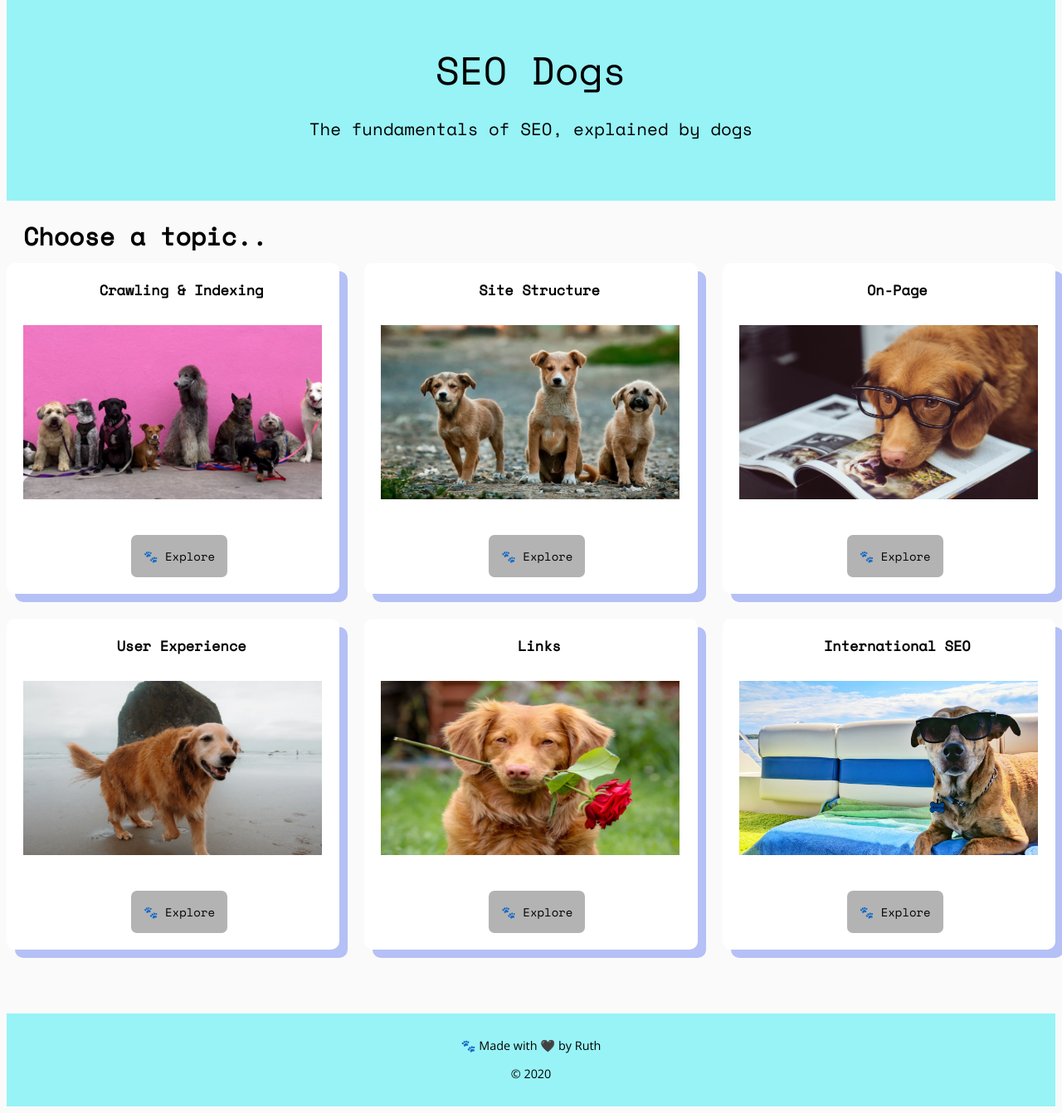
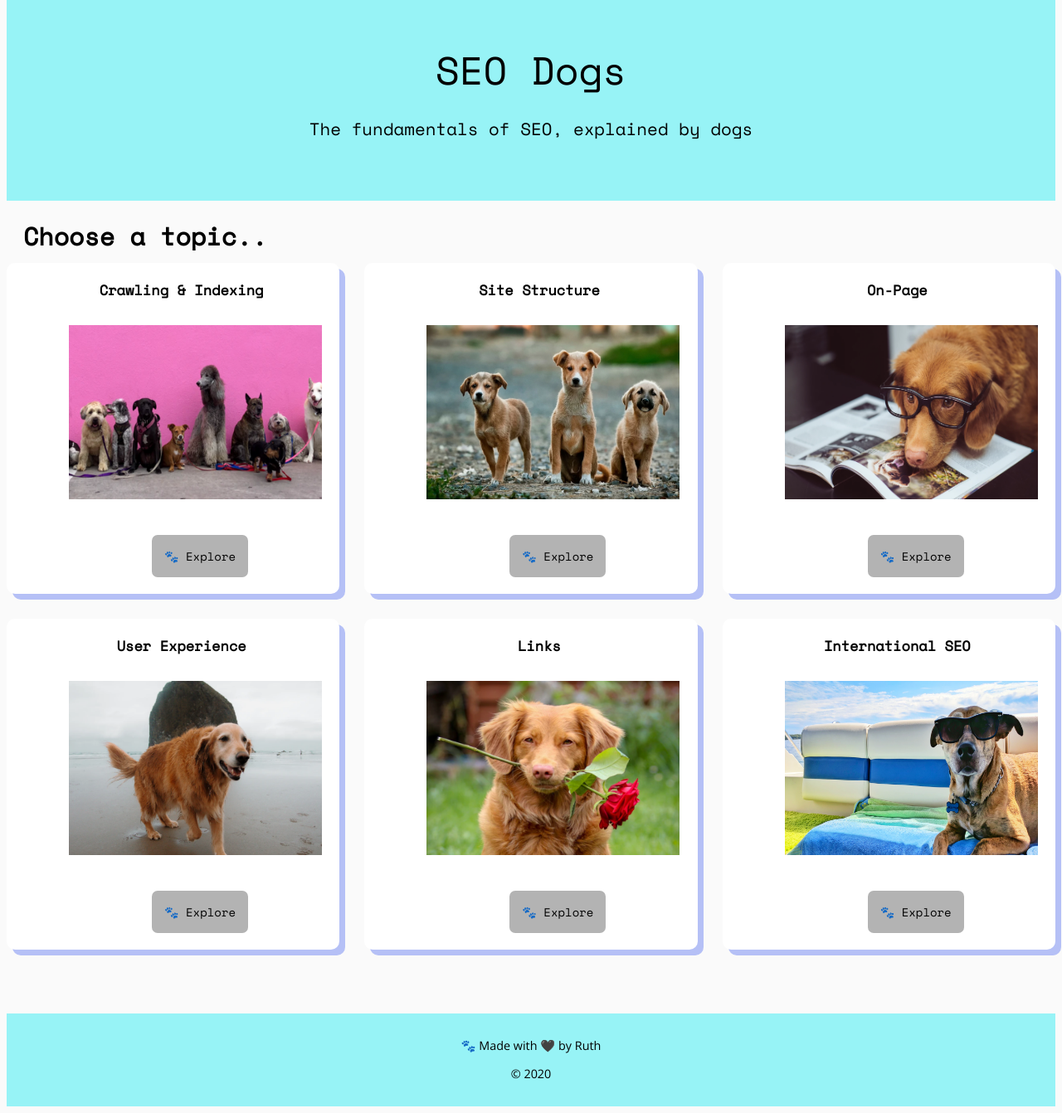
Before and after one commit to rvth/seo-dogs, a Flask app: page / in a window 1280 px wide. Shown: the part 64-1406 px from the top of the page at 83% size. Run offline with Flask 2, Linux system fonts and the light colour scheme.

Commit message:
css and images

```diff
--- a/static/css/style.css
+++ b/static/css/style.css
@@ -44,11 +44,11 @@ body {
 /* images */
 
 img {
-    padding: 20px 20px 20px 20px /* top right bottom left */
+    padding: 20px 20px 20px 75px /* top right bottom left */
 }
 
 .imagesize {
-    width: 300px;
+    width 350px;
 }
 
 /* layout */
@@ -119,7 +119,7 @@ ul {
 
   .card {
     background-color: #fff;
-    box-shadow: 10px 10px #b5c0f6;
+    box-shadow: 7px 7px #b5c0f6;
     border-radius: 10px;
   }
 
@@ -132,7 +132,7 @@ ul {
     display: inline-block;
     font-size: 14px;
     border-radius: 7px;
-    margin-left: 150px;
+    margin-left: 175px;
     margin-bottom: 20px;
   }
 
@@ -185,7 +185,7 @@ a:link {
 
   .card_2 {
     background-color: #fff;
-    box-shadow: 10px 10px #b5c0f6;
+    box-shadow: 7px 7px #b5c0f6;
     border-radius: 10px;
   }
 
@@ -198,7 +198,7 @@ a:link {
     display: inline-block;
     font-size: 14px;
     border-radius: 7px;
-    margin-left: 20px;
+    margin-left: 175px;
     margin-bottom: 20px;
   }
 
--- a/templates/index.html
+++ b/templates/index.html
@@ -21,7 +21,7 @@
         <h2>Crawling & Indexing</h2>
       </header>
 
-        <img alt="crawling and indexing" height="250px" src="{{url_for('static', filename='index.webp')}}" width="400px">
+        <img alt="crawling and indexing" height="250px" src="{{url_for('static', filename='index.webp')}}" width="400px" class="center">
         <br>
         <br>
         <div class="button">
@@ -34,7 +34,7 @@
           <h2>Site Structure</h2>
         </header>
 
-        <img src="{{url_for('static', filename='structure.webp')}}" width="400px" height="250px" alt="site structure">
+        <img src="{{url_for('static', filename='structure.webp')}}" width="400px" height="250px" alt="site structure" class="center">
         <br>
         <br>
         <div class="button">
@@ -47,7 +47,7 @@
           <h2>On-Page</h2>
         </header>
 
-        <img src="{{url_for('static', filename='site.webp')}}" width="400px" height="250px" alt="on page">
+        <img src="{{url_for('static', filename='site.webp')}}" width="400px" height="250px" alt="on page" class="center">
         <br>
         <br>
         <div class="button">
```
